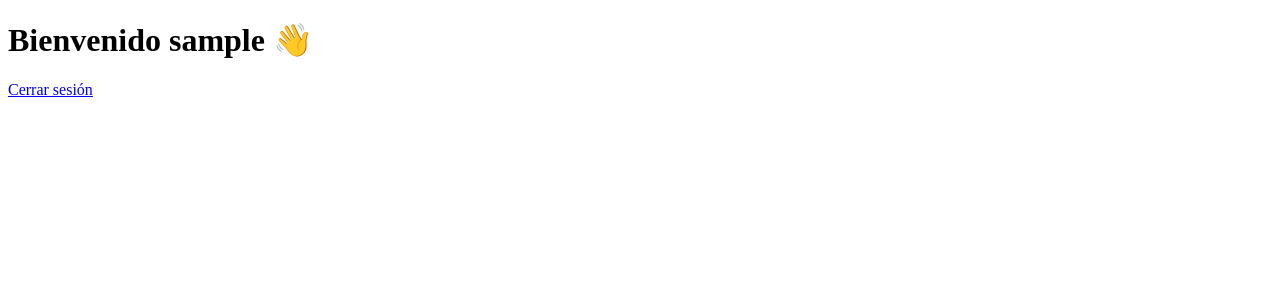
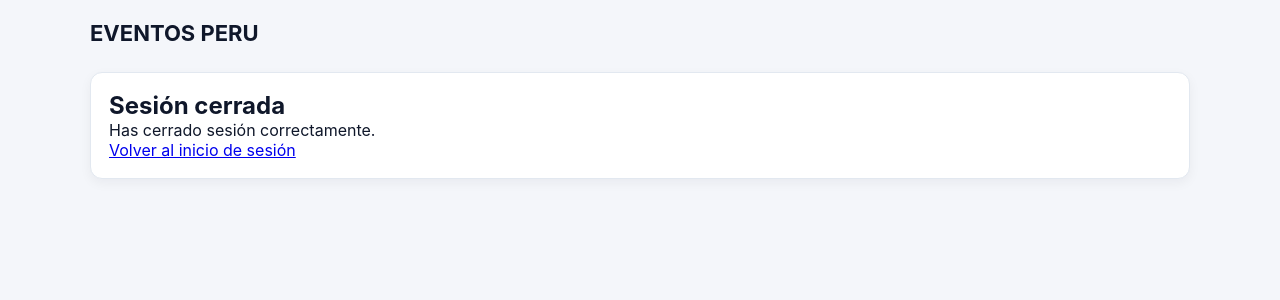
Before and after one commit to chuaman-ldti/eventosperu3, a PHP site: page /views/logout.php in a window 1280 px wide. Shown: the top 300 px of the page. Run offline with PHP 8.4, Linux system fonts and the light colour scheme; the visitor is signed in with stand-in values (Sample User, id 1).

Commit message:
Update
Se actualizo código para cerrar sesión.

```diff
--- a/views/clients.php
+++ b/views/clients.php
@@ -1,9 +1,15 @@
 <?php
 session_start();
+
+header("Cache-Control: no-store, no-cache, must-revalidate, max-age=0");
+header("Cache-Control: post-check=0, pre-check=0", false);
+header("Pragma: no-cache");
+
 if (!isset($_SESSION['user_id'])) {
     header("Location: login.php");
     exit;
 }
+
 $current_page = basename($_SERVER['PHP_SELF']);
 ?>
 <!DOCTYPE html>
--- a/views/events.php
+++ b/views/events.php
@@ -1,5 +1,10 @@
 <?php
 session_start();
+
+header("Cache-Control: no-store, no-cache, must-revalidate, max-age=0");
+header("Cache-Control: post-check=0, pre-check=0", false);
+header("Pragma: no-cache");
+
 if (!isset($_SESSION['user_id'])) {
     header("Location: login.php");
     exit;
--- a/views/logout.php
+++ b/views/logout.php
@@ -1,18 +1,41 @@
 <?php
 session_start();
+
+// Evitar cache
+header("Cache-Control: no-store, no-cache, must-revalidate, max-age=0");
+header("Cache-Control: post-check=0, pre-check=0", false);
+header("Pragma: no-cache");
+
+// Si no hay sesión, ir a login
 if (!isset($_SESSION['user_id'])) {
     header("Location: login.php");
     exit;
 }
+
+// Cerrar sesión
+session_unset();
+session_destroy();
 ?>
 <!DOCTYPE html>
 <html lang="es">
 <head>
     <meta charset="UTF-8">
-    <title>Panel</title>
+    <title>Cerrar Sesión - EVENTOS PERU</title>
+    <link rel="stylesheet" href="../assets/styles.css">
 </head>
 <body>
-    <h1>Bienvenido <?php echo htmlspecialchars($_SESSION['username']); ?> 👋</h1>
-    <a href="logout.php">Cerrar sesión</a>
+
+    <div class="container">
+        <div class="top">
+            <h1>EVENTOS PERU</h1>
+        </div>
+
+        <div class="card">
+            <h2>Sesión cerrada</h2>
+            <p>Has cerrado sesión correctamente.</p>
+            <a href="login.php" class="btn">Volver al inicio de sesión</a>
+        </div>
+    </div>
+
 </body>
 </html>
--- a/views/menu.php
+++ b/views/menu.php
@@ -1,5 +1,10 @@
 <?php
 session_start();
+
+header("Cache-Control: no-store, no-cache, must-revalidate, max-age=0");
+header("Cache-Control: post-check=0, pre-check=0", false);
+header("Pragma: no-cache");
+
 if (!isset($_SESSION['user_id'])) {
     header("Location: login.php");
     exit;
```
Also changed, not shown: views/dashboard.php (+7 -0 lines).
